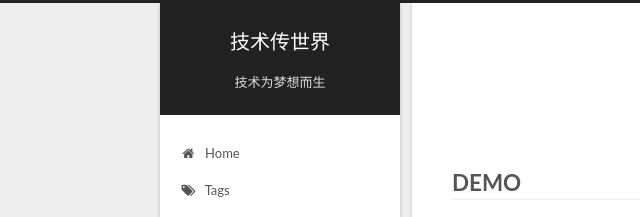
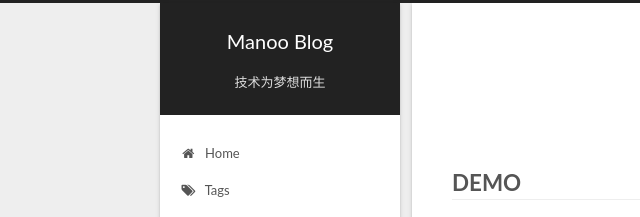
Before and after one commit to SnrtIevg/github-pages, a plain HTML site: page index.html in a window 1280 px wide. Shown: the top 217 px of the page, 0-640 px from the left. Drawn offline with Linux system fonts and the light colour scheme.

Commit message:
Site updated: 2019-06-05 16:02:48

```diff
--- a/index.html
+++ b/index.html
@@ -81,13 +81,13 @@
 
 <meta name="description" content="一条有梦想的咸鱼">
 <meta property="og:type" content="website">
-<meta property="og:title" content="技术传世界">
+<meta property="og:title" content="Manoo Blog">
 <meta property="og:url" content="http://yoursite.com/index.html">
-<meta property="og:site_name" content="技术传世界">
+<meta property="og:site_name" content="Manoo Blog">
 <meta property="og:description" content="一条有梦想的咸鱼">
 <meta property="og:locale" content="default">
 <meta name="twitter:card" content="summary">
-<meta name="twitter:title" content="技术传世界">
+<meta name="twitter:title" content="Manoo Blog">
 <meta name="twitter:description" content="一条有梦想的咸鱼">
 
 
@@ -124,7 +124,7 @@
 
 
 
-  <title>技术传世界</title>
+  <title>Manoo Blog</title>
 
 
 
@@ -155,7 +155,7 @@
     <div class="custom-logo-site-title">
       <a href="/" class="brand" rel="start">
         <span class="logo-line-before"><i></i></span>
-        <span class="site-title">技术传世界</span>
+        <span class="site-title">Manoo Blog</span>
         <span class="logo-line-after"><i></i></span>
       </a>
     </div>
@@ -261,7 +261,7 @@
     </span>
 
     <span hidden itemprop="publisher" itemscope itemtype="http://schema.org/Organization">
-      <meta itemprop="name" content="技术传世界">
+      <meta itemprop="name" content="Manoo Blog">
     </span>
 
 
@@ -406,7 +406,7 @@
     </span>
 
     <span hidden itemprop="publisher" itemscope itemtype="http://schema.org/Organization">
-      <meta itemprop="name" content="技术传世界">
+      <meta itemprop="name" content="Manoo Blog">
     </span>
 
 
```
Also changed, not shown: 2019/06/05/demo-article/index.html (+4 -4 lines), 2019/06/05/hello-world/index.html (+4 -4 lines), archives/2019/06/index.html (+5 -5 lines), archives/2019/index.html (+5 -5 lines), archives/index.html (+5 -5 lines), categories/demo/index.html (+5 -5 lines), categories/index.html (+3 -3 lines), tags/demo/index.html (+5 -5 lines), tags/index.html (+3 -3 lines).
